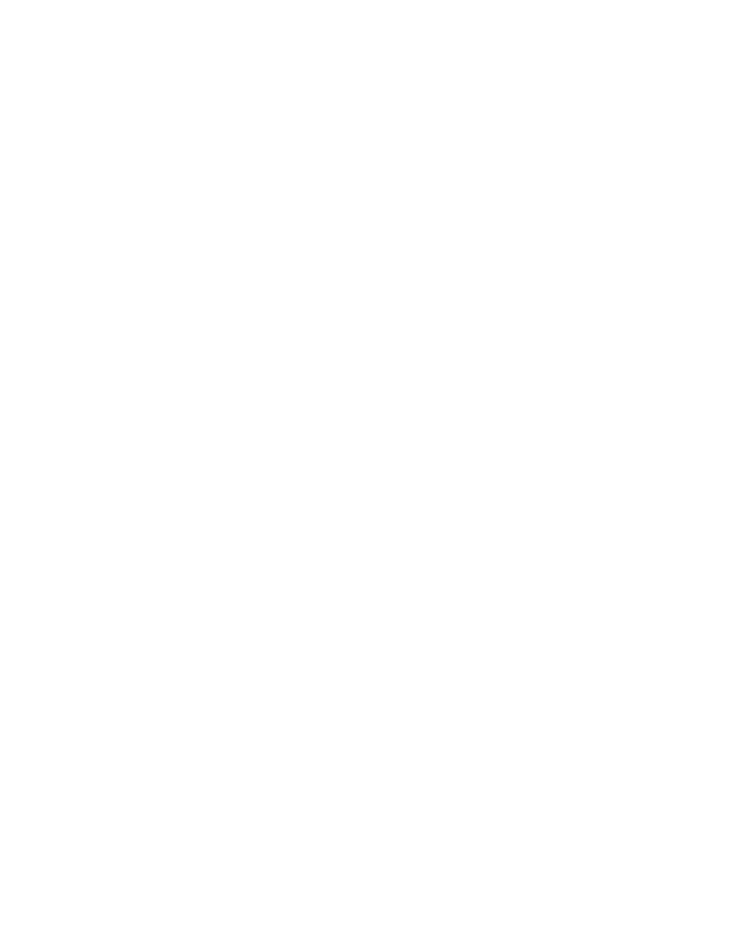
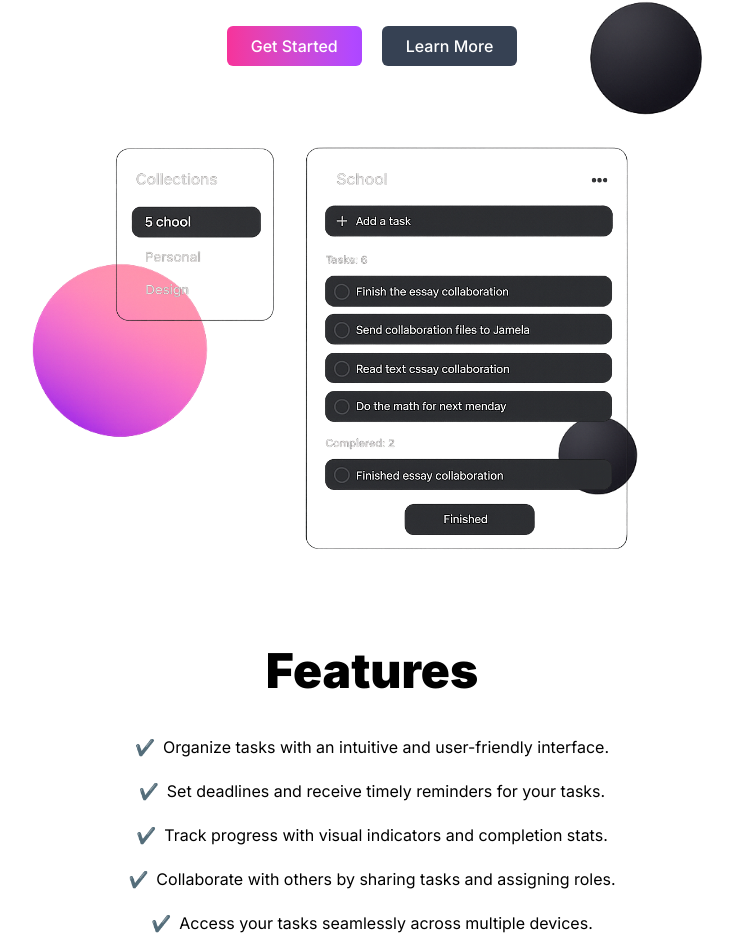
Before and after one commit to shravzzv/taskora, a Next.js app: page / in a window 1280 px wide. Shown: the part 262-1214 px from the top of the page, without its empty margins (268-1001 px from the left). Before the commit the page ends 800 px from the top, so only its background shows below. Built offline with nearby package versions, Linux system fonts and the light colour scheme.

Commit message:
feat: Add landing page

```diff
--- a/src/app/page.tsx
+++ b/src/app/page.tsx
@@ -1,9 +1,76 @@
 import Navbar from '@/components/navbar'
+import Image from 'next/image'
+import Link from 'next/link'
 
 export default function LandingPage() {
   return (
     <div>
       <Navbar />
+
+      <section className='text-center sm:bg-[url(/bubbles.png)] sm:bg-no-repeat sm:bg-top sm:bg-contain'>
+        <h1 className='text-4xl lg:text-6xl my-5 lg:my-10 font-bold md:font-black'>
+          Tasks, just tasks.
+        </h1>
+        <p className='max-w-[250] lg:max-w-[300] mx-auto lg:mb-10'>
+          Keep track of the daily tasks in life and get that satisfaction upon
+          completion.
+        </p>
+        <div className='flex items-center justify-center gap-5 my-5 mb-0'>
+          <Link
+            href='/dashboard'
+            className='px-6 py-2 rounded-md text-white font-medium bg-gradient-to-r from-pink-500 to-purple-500 hover:brightness-110 transition fw-bold'
+          >
+            Get Started
+          </Link>
+
+          <Link
+            href='#features'
+            className='px-6 py-2 rounded-md bg-gray-700 text-white font-medium hover:bg-gray-600 transition'
+          >
+            Learn More
+          </Link>
+        </div>
+
+        <Image
+          src='/windows.png'
+          alt=''
+          width={400}
+          height={400}
+          className='block mx-auto md:w-xl md:h-xl mt-[-35px]'
+        />
+      </section>
+
+      <section className='mb-50'>
+        <h2
+          className='text-3xl lg:text-5xl my-5 lg:my-10 font-bold md:font-black text-center'
+          id='features'
+        >
+          Features
+        </h2>
+
+        <ul className='md:text-center flex flex-col px-10 gap-5'>
+          <li>
+            <span className='mr-2'>✔️</span>Organize tasks with an intuitive and
+            user-friendly interface.
+          </li>
+          <li>
+            <span className='mr-2'>✔️</span>Set deadlines and receive timely
+            reminders for your tasks.
+          </li>
+          <li>
+            <span className='mr-2'>✔️</span>Track progress with visual
+            indicators and completion stats.
+          </li>
+          <li>
+            <span className='mr-2'>✔️</span>Collaborate with others by sharing
+            tasks and assigning roles.
+          </li>
+          <li>
+            <span className='mr-2'>✔️</span>Access your tasks seamlessly across
+            multiple devices.
+          </li>
+        </ul>
+      </section>
     </div>
   )
 }
```
Also changed, not shown: public/bubbles.png (added), public/windows.png (added).
